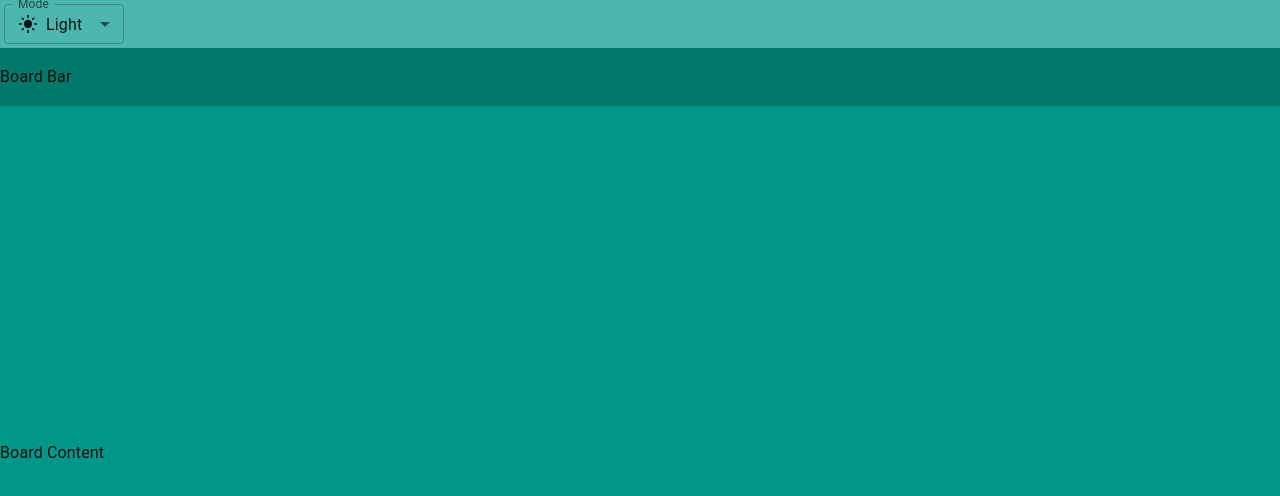
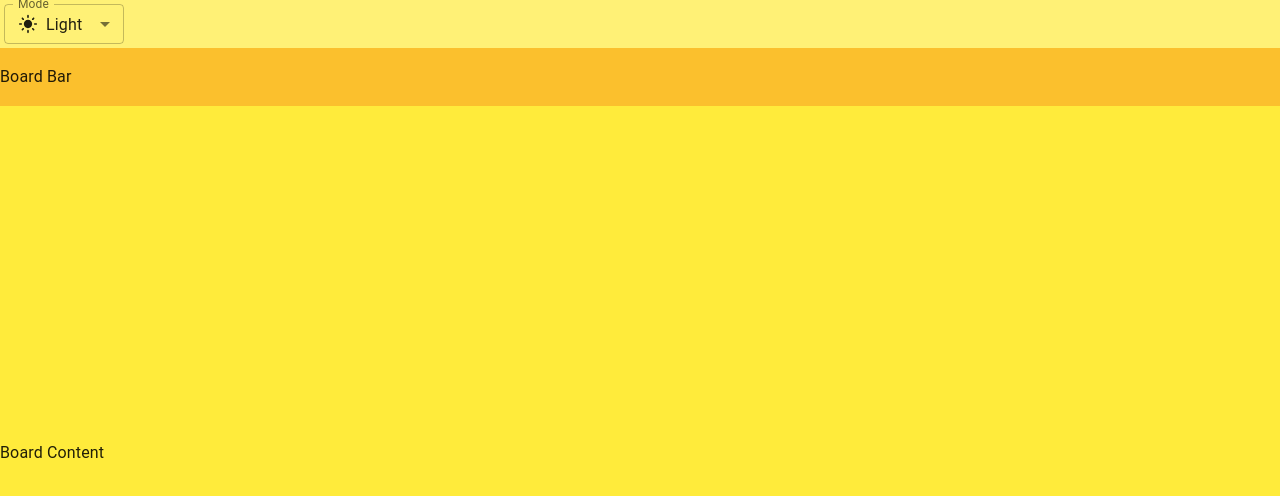
Before and after one commit to duynguyen199/mern-s-project, a React (Vite) app: page / in a window 1280 px wide. Shown: the top 496 px of the page. Built offline with nearby package versions, Linux system fonts and the light colour scheme.

Commit message:
update jun21 1119

```diff
--- a/src/App.jsx
+++ b/src/App.jsx
@@ -1,44 +1,12 @@
-import { Box, Container } from "@mui/material";
 import React from "react";
+import Board from "./pages/Board/_id";
 
-import DarkLightMode from "./ButtonMode";
 
 function App() {
   return (
-    <Container
-      disableGutters
-      maxWidth={false}
-      sx={{ height: "100vh" }}
-    >
-      <Box
-        sx={{
-          backgroundColor: "primary.light",
-          width: "100%",
-          height: (theme)=> theme.projectCustom.appBarHeight,
-          display: "flex",
-          alignItems: "center",
-        }}
-      >
-        {" "}
-        <DarkLightMode />
-      </Box>
-      <Box
-        sx={{
-          backgroundColor: "primary.dark",
-          width: "100%",
-          height: (theme)=> theme.projectCustom.boardBarHeight,
-          display: "flex",
-          alignItems: "center",
-        }}
-      > Board Bar</Box>
-      <Box sx={{
-        width:'100%',
-        height:(theme)=>`calc(100vh - ${theme.projectCustom.appBarHeight} - ${theme.projectCustom.boardBarHeight})`,
-        display: "flex",
-        alignItems: "center",
-        backgroundColor: "primary.main"
-      }}> Board Content</Box>
-    </Container>
+    <div>
+      <Board/>
+    </div>
   );
 }
 
--- /dev/null
+++ b/src/components/AppBar/index.jsx
@@ -0,0 +1,22 @@
+import React from "react";
+import DarkLightMode from "../ModeSelect";
+import { Box, Container } from "@mui/material";
+
+function AppBar() {
+  return (
+    <Box
+      sx={{
+        backgroundColor: "primary.light",
+        width: "100%",
+        height: (theme) => theme.projectCustom.appBarHeight,
+        display: "flex",
+        alignItems: "center",
+      }}
+    >
+      {" "}
+      <DarkLightMode />
+    </Box>
+  );
+}
+
+export default AppBar;
--- a/src/ButtonMode.jsx
+++ b/src/components/ModeSelect/index.jsx
@@ -8,7 +8,7 @@ useColorScheme;
 import LightModeIcon from "@mui/icons-material/LightMode";
 import DarkModeIcon from "@mui/icons-material/DarkMode";
 import SettingsBrightnessIcon from "@mui/icons-material/SettingsBrightness";
-import theme from "./theme";
+import theme from "../../theme";
 
 const ModeToggle = () => {
   const prefersDarkMode = useMediaQuery("(prefers-color-scheme: dark)");
--- /dev/null
+++ b/src/pages/Board/BoardBar/index.jsx
@@ -0,0 +1,18 @@
+import React from "react";
+import { Box, Container } from "@mui/material";
+export default function BoardBar() {
+  return (
+    <Box
+      sx={{
+        backgroundColor: "primary.dark",
+        width: "100%",
+        height: (theme) => theme.projectCustom.boardBarHeight,
+        display: "flex",
+        alignItems: "center",
+      }}
+    >
+      {" "}
+      Board Bar
+    </Box>
+  );
+}
--- /dev/null
+++ b/src/pages/Board/BoardContent/index.jsx
@@ -0,0 +1,22 @@
+import React from "react";
+import { Box, Container } from "@mui/material";
+
+export default function BoardContent() {
+  return (
+    <div>
+      <Box
+        sx={{
+          width: "100%",
+          height: (theme) =>
+            `calc(100vh - ${theme.projectCustom.appBarHeight} - ${theme.projectCustom.boardBarHeight})`,
+          display: "flex",
+          alignItems: "center",
+          backgroundColor: "primary.main",
+        }}
+      >
+        {" "}
+        Board Content
+      </Box>
+    </div>
+  );
+}
--- /dev/null
+++ b/src/pages/Board/_id.jsx
@@ -0,0 +1,21 @@
+import React from 'react'
+import {Container } from "@mui/material";
+import AppBar from '../../components/AppBar';
+import BoardBar from './BoardBar';
+import BoardContent from './BoardContent';
+
+function Board() {
+    return (
+        <Container
+          disableGutters
+          maxWidth={false}
+          sx={{ height: "100vh" }}
+        >
+          <AppBar/>
+          <BoardBar/>
+          <BoardContent/>
+        </Container>
+      );
+}
+
+export default Board
--- a/src/theme.js
+++ b/src/theme.js
@@ -9,7 +9,7 @@ const theme = extendTheme({
   colorSchemes: {
     light: {
       palette: {
-        primary: teal,
+        primary: yellow ,
         secondary: deepOrange
       },
       spacing: (factor) => `${0.25 * factor}rem`,
```
Also changed, not shown: src/Users/_id.jsx (added), src/Users/index.jsx (added), src/pages/Board/index.jsx (added), src/redux/store.js (added).
